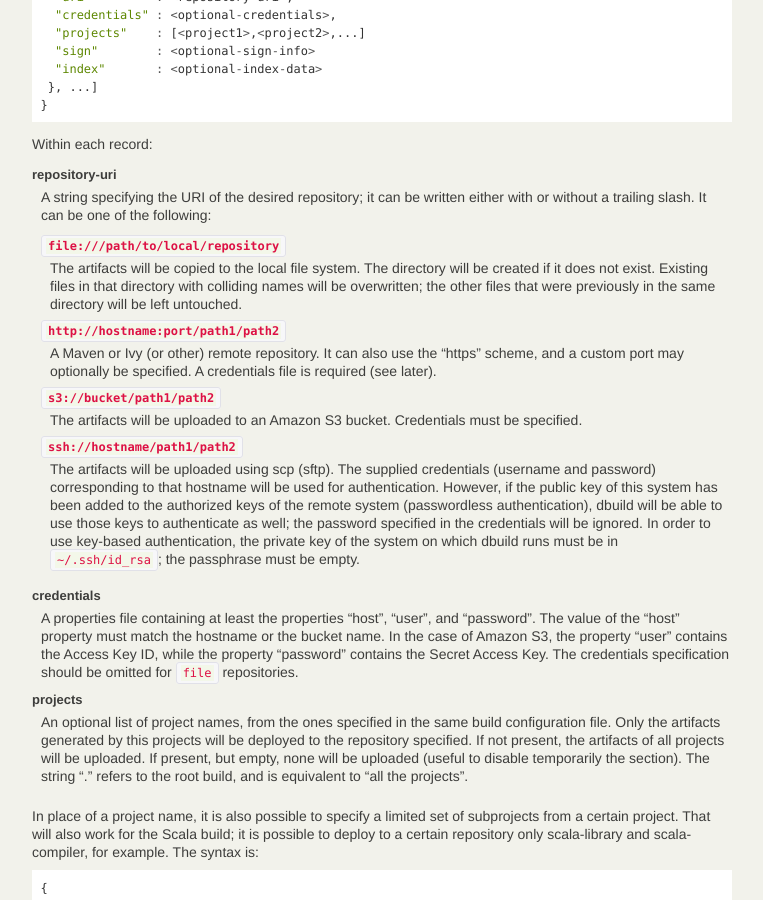
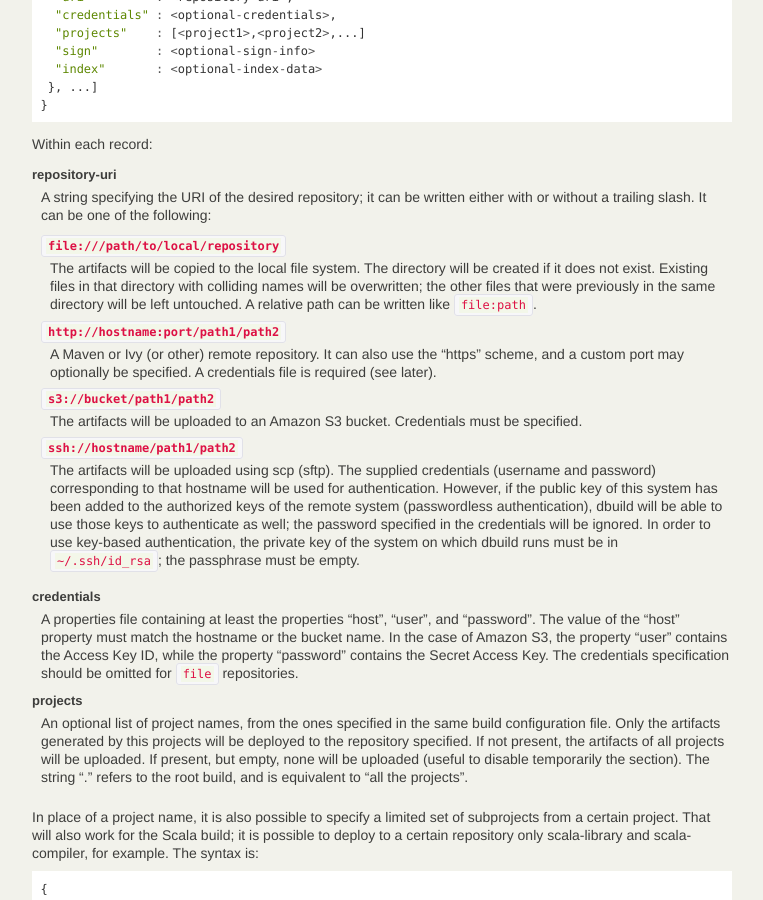
Before and after one commit to lightbend-labs/dbuild, a Sphinx documentation site: the page built from docs/src/sphinx/deploy.rst, in a window 1280 px wide and 900 px high, scrolled down 396 px. Shown: the whole window, without its empty margins (138-901 px from the left). Built offline with Sphinx 7.4.7, drawn with Linux system fonts in a browser that asks for light colours.

Commit message:
Allow relative file URIs in deploy

```diff
--- a/docs/src/sphinx/deploy.rst
+++ b/docs/src/sphinx/deploy.rst
@@ -34,7 +34,7 @@ repository-uri
     The artifacts will be copied to the local file system. The directory will be created
     if it does not exist. Existing files in that directory with colliding names will be
     overwritten; the other files that were previously in the same directory will be left
-    untouched.
+    untouched. A relative path can be written like ``file:path``.
 
   ``http://hostname:port/path1/path2``
     A Maven or Ivy (or other) remote repository. It can also use the "https" scheme, and
```
Also changed, not shown: 1 other file.
